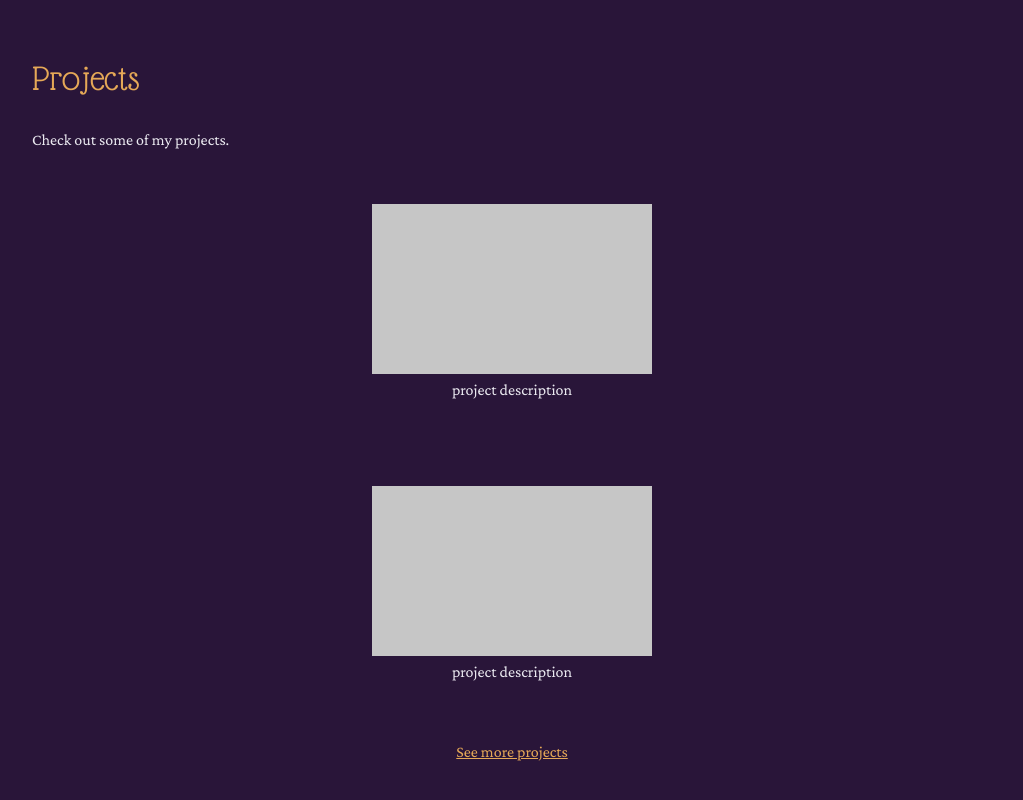
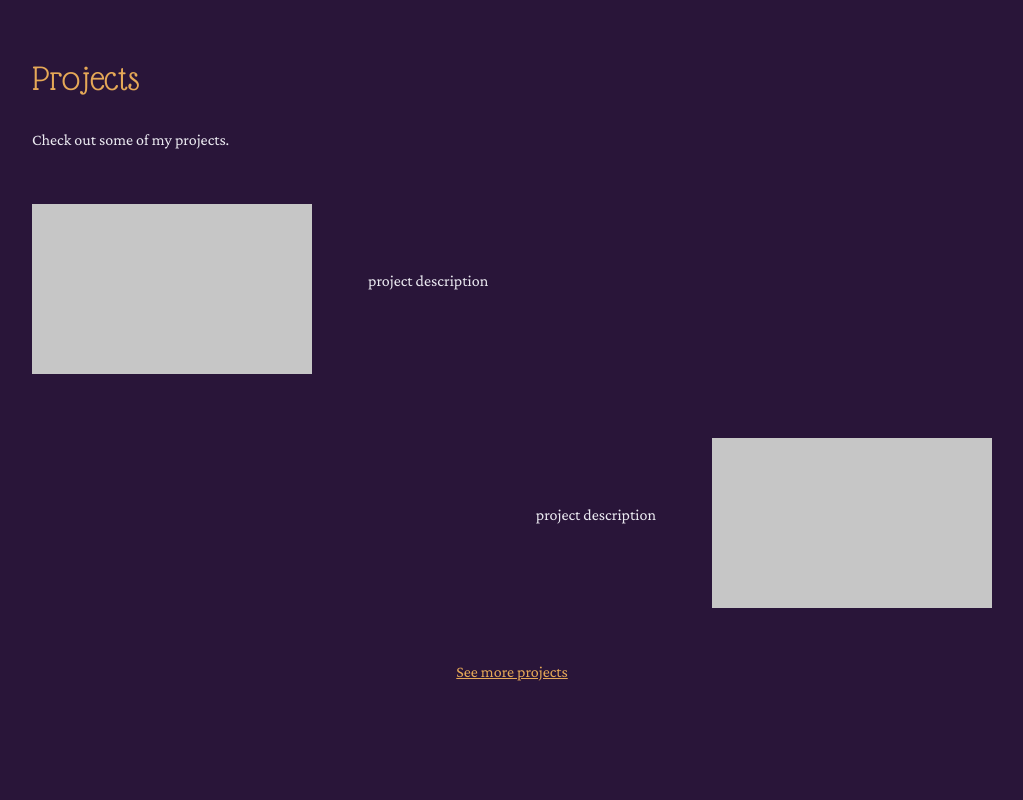
Before and after one commit to GabrielleYnara/portfolio, a React (Vite) app in the folder react-app/: page / in a window 1280 px wide. Shown: the part 1471-2271 px from the top of the page, without its empty margins (128-1151 px from the left). After the commit the page ends 2207 px from the top, so only its background shows below. Built offline with nearby package versions, Linux system fonts and the light colour scheme.

Commit message:
Adjust Project Preview section on home page for bigger screens

```diff
--- a/react-app/src/components/ProjectHighlight/ProjectHighlight.scss
+++ b/react-app/src/components/ProjectHighlight/ProjectHighlight.scss
@@ -3,6 +3,7 @@
 .project-highlight {
     display: flex;
     flex-direction: column;
+    gap: 1rem;
     align-items: center;
     padding: 2rem 0rem;
 
@@ -12,3 +13,21 @@
         background-color: rgb(198, 198, 198);
     }
 }
+
+.project-highlight:nth-last-child(-n +2) {
+    padding-bottom: 3rem;
+}
+
+
+/* ------------------------------ Styling for medium screens ------------------------------ */
+@media (min-width: $breakpoint_medium) {
+    .project-highlight {
+        flex-direction: row;
+        gap: 3.5em;
+    }
+
+    .project-highlight:nth-last-child(even) {
+        flex-direction: row-reverse;
+    }
+
+}
--- a/react-app/src/pages/Home/components/ProjectsPreview/ProjectsPreview.scss
+++ b/react-app/src/pages/Home/components/ProjectsPreview/ProjectsPreview.scss
@@ -1,9 +1,10 @@
 @use "../../../../styles/abstracts/variables" as *;
-
-.projects-preview #projects{
-    text-align: center;
-}
 
 .projects-preview {
     padding: 3em 0;
+
+    #projects-preview-cards{
+        text-align: center;
+    }
+
 }
--- a/react-app/src/pages/Home/components/ProjectsPreview/ProjectsPreview.tsx
+++ b/react-app/src/pages/Home/components/ProjectsPreview/ProjectsPreview.tsx
@@ -11,7 +11,7 @@ function ProjectsPreview(){
             <p>
                 Check out some of my projects.
             </p>
-            <div id="projects">
+            <div id="projects-preview-cards">
                 <ProjectHighlight/>
                 <ProjectHighlight/>
                 <NavLink to="/Projects" className="accent">See more projects</NavLink>
```
Also changed, not shown: 2 other files (tests, documents, lock files or other folders).
